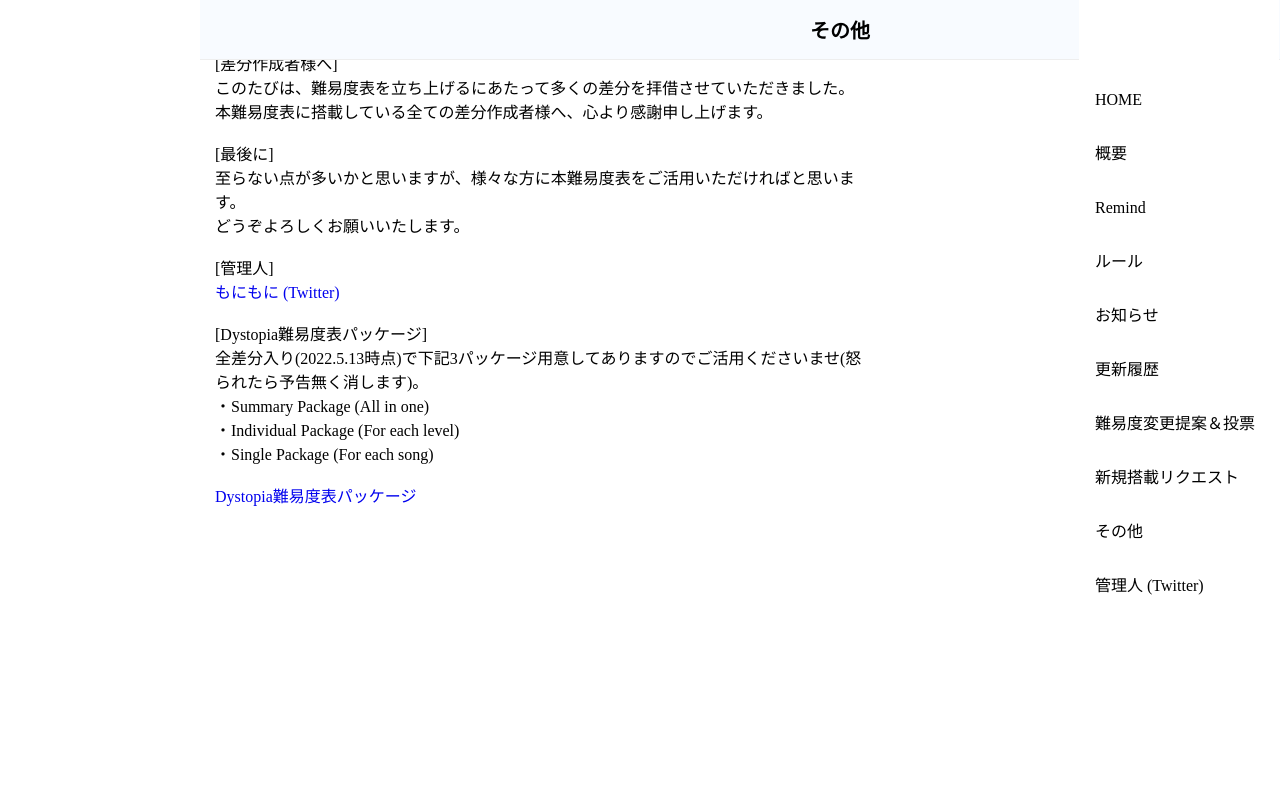
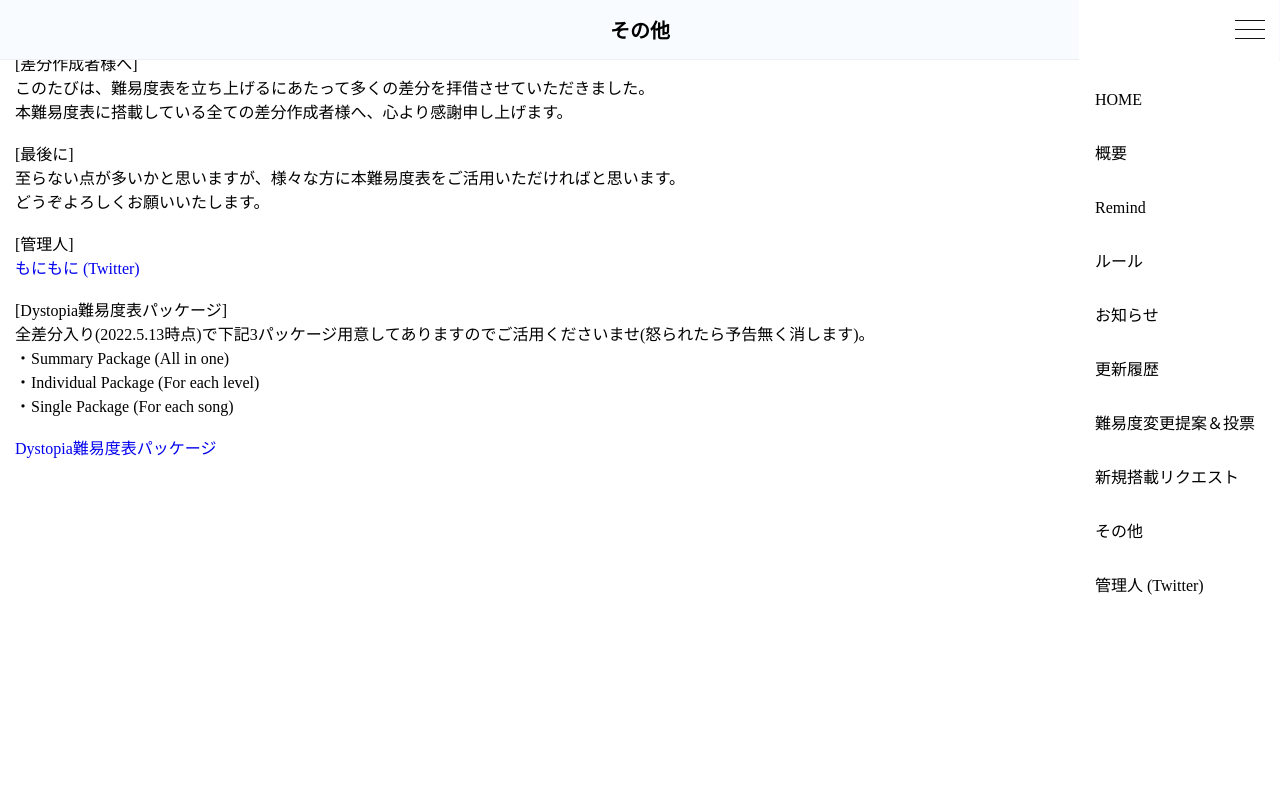
Before and after one commit to monibms/Dystopia, a PHP site: page /dystopia_other.html in a window 1280 px wide. Run offline with PHP 8.4, Linux system fonts and the light colour scheme; some libraries are stand-ins or nearby versions.

Commit message:
Update style.css

```diff
--- a/style.css
+++ b/style.css
@@ -176,8 +176,7 @@ html.is-fixed body {
 @media screen and (min-width: 768px) {
 
 body {
-margin-right: 400px;
-margin-left: 200px;
+margin-right: 200px;
 padding: 0;
 }
 
@@ -190,7 +189,6 @@ p {
 }
 h1 {
   font-size: 20px;
-  padding: 0;
 }
 .header {
   background-color: #F8FBFF;
```
